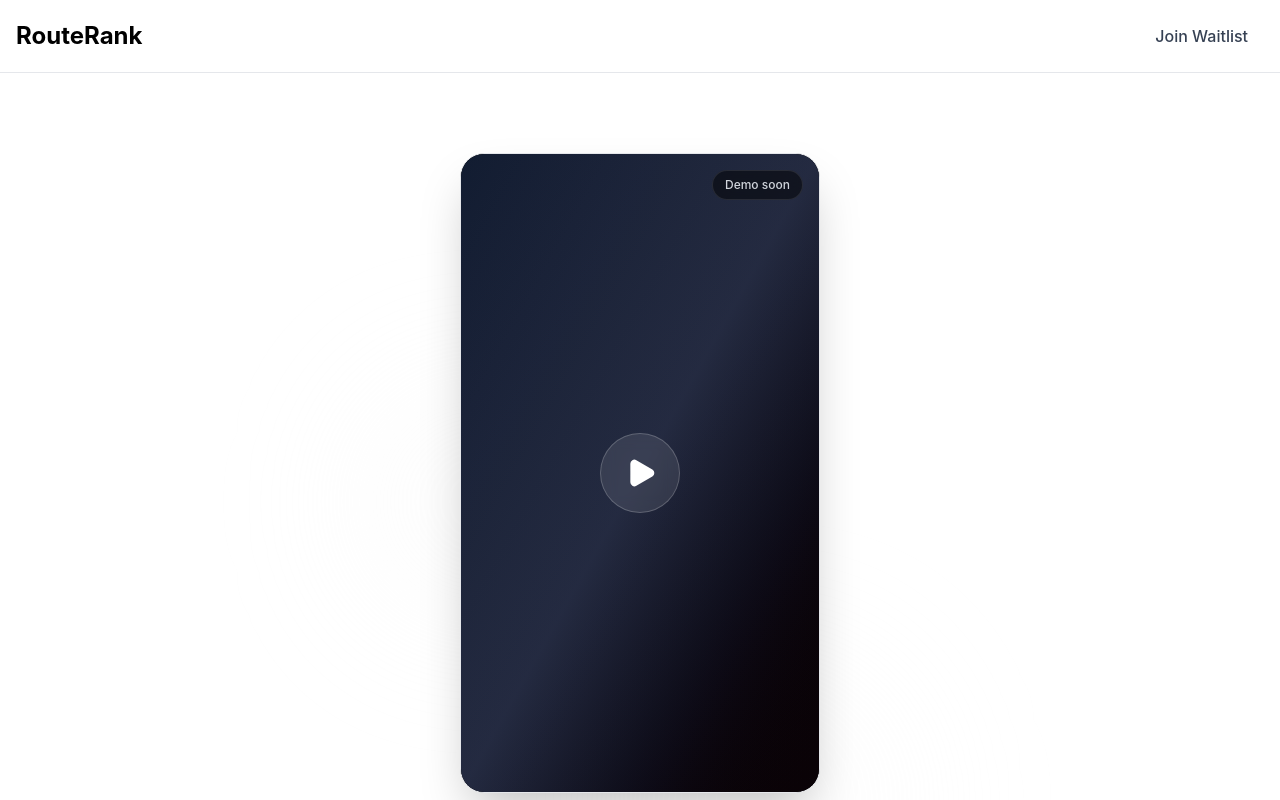
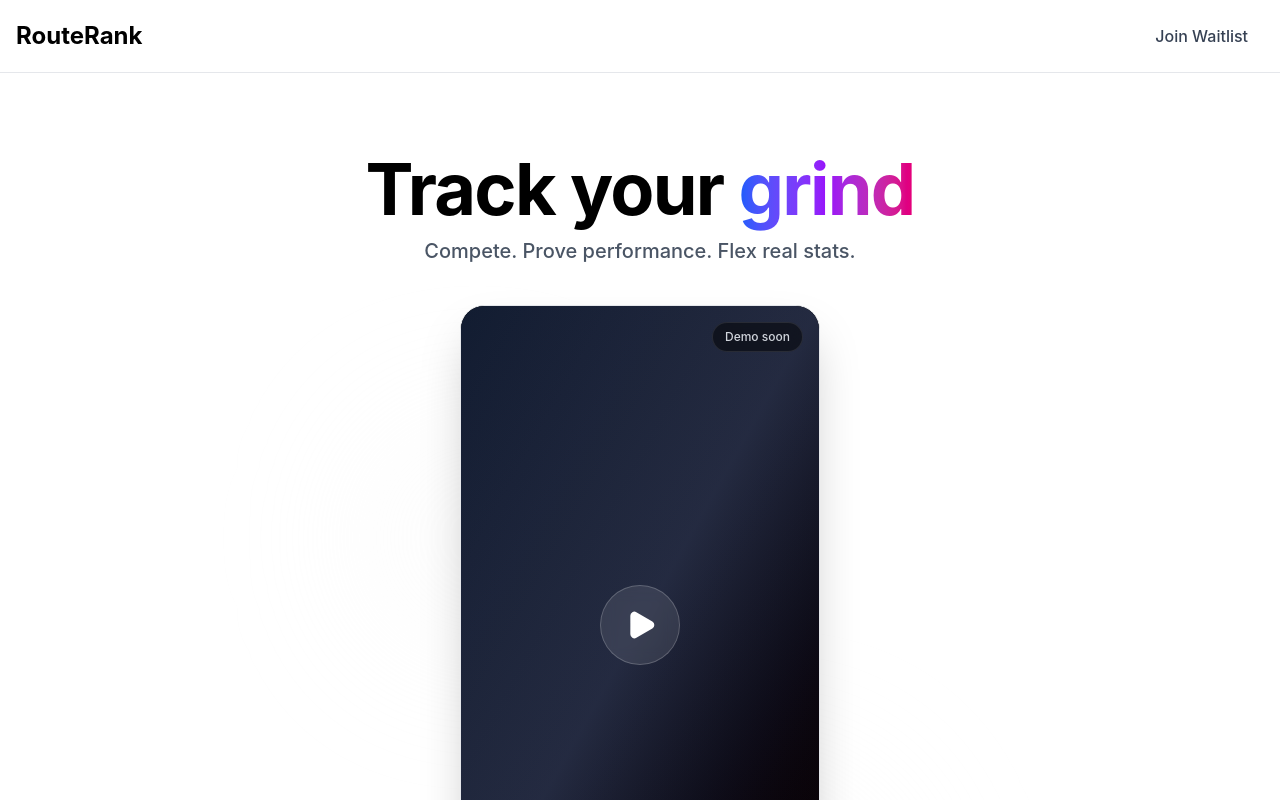
Before and after one commit to interventionbluecamo-afk/routerank-landing, a Next.js app: page / in a window 1280 px wide. Shown: the top 800 px of the page. Built offline with nearby package versions, Linux system fonts and the light colour scheme.

Commit message:
Add minimal title above video: 'Track your grind' with tagline

```diff
--- a/components/landing/hero.tsx
+++ b/components/landing/hero.tsx
@@ -28,12 +28,30 @@ export function Hero() {
       </div>
 
       <div className="max-w-6xl mx-auto w-full relative z-10">
-        <div className="flex flex-col items-center gap-8 sm:gap-10 lg:gap-12">
+        <div className="flex flex-col items-center gap-6 sm:gap-8 lg:gap-10">
+          {/* Title - Minimal, above video */}
+          <motion.div
+            initial={{ opacity: 0, y: 20 }}
+            animate={{ opacity: 1, y: 0 }}
+            transition={{ duration: 0.6, ease: 'easeOut' }}
+            className="text-center space-y-2 sm:space-y-3"
+          >
+            <h1 className="text-4xl font-bold tracking-tight text-black sm:text-5xl md:text-6xl lg:text-7xl">
+              Track your{' '}
+              <span className="bg-gradient-to-r from-blue-600 via-purple-600 to-pink-600 bg-clip-text text-transparent">
+                grind
+              </span>
+            </h1>
+            <p className="text-base text-gray-600 font-medium sm:text-lg md:text-xl max-w-xl mx-auto">
+              Compete. Prove performance. Flex real stats.
+            </p>
+          </motion.div>
+
           {/* Vertical Video - Clean container with visible rounded edges */}
           <motion.div
             initial={{ opacity: 0, y: 20 }}
             animate={{ opacity: 1, y: 0 }}
-            transition={{ duration: 0.6, ease: 'easeOut' }}
+            transition={{ delay: 0.1, duration: 0.6, ease: 'easeOut' }}
             className="relative w-full max-w-[280px] sm:max-w-[320px] lg:max-w-[360px]"
           >
             {/* Video Container - rounded-3xl for smooth edges */}
@@ -70,7 +88,7 @@ export function Hero() {
           <motion.div
             initial={{ opacity: 0, y: 20 }}
             animate={{ opacity: 1, y: 0 }}
-            transition={{ delay: 0.2, duration: 0.6, ease: 'easeOut' }}
+            transition={{ delay: 0.3, duration: 0.6, ease: 'easeOut' }}
             className="text-center space-y-6 sm:space-y-7 w-full max-w-md mx-auto"
           >
             {/* Primary CTA - Clean gradient */}
@@ -87,7 +105,7 @@ export function Hero() {
             <motion.div
               initial={{ opacity: 0 }}
               animate={{ opacity: 1 }}
-              transition={{ delay: 0.4 }}
+              transition={{ delay: 0.5 }}
               className="flex items-center justify-center gap-8 pt-2"
             >
               <div className="text-center">
@@ -109,7 +127,7 @@ export function Hero() {
             <motion.div
               initial={{ opacity: 0, y: 10 }}
               animate={{ opacity: 1, y: 0 }}
-              transition={{ delay: 0.6 }}
+              transition={{ delay: 0.7 }}
               className="pt-4 sm:pt-6"
             >
               <p className="text-xs text-gray-400 mb-4 font-medium tracking-wide uppercase sm:text-sm sm:mb-5">
@@ -126,7 +144,7 @@ export function Hero() {
                     key={company.name}
                     initial={{ opacity: 0 }}
                     animate={{ opacity: 1 }}
-                    transition={{ delay: 0.7 + index * 0.05 }}
+                    transition={{ delay: 0.8 + index * 0.05 }}
                     className="text-gray-400 hover:text-gray-600 transition-colors"
                   >
                     <div className="text-base font-bold opacity-40 hover:opacity-60 sm:text-lg">
@@ -144,7 +162,7 @@ export function Hero() {
       <motion.div
         initial={{ opacity: 0 }}
         animate={{ opacity: 1 }}
-        transition={{ delay: 0.8 }}
+        transition={{ delay: 1 }}
         className="absolute bottom-8 left-1/2 -translate-x-1/2 sm:bottom-10"
       >
         <motion.div
```
